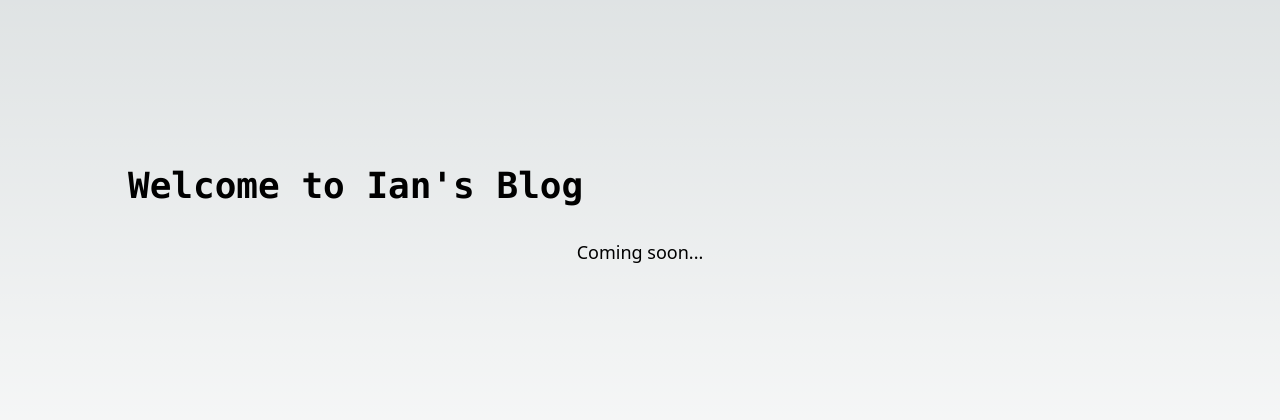
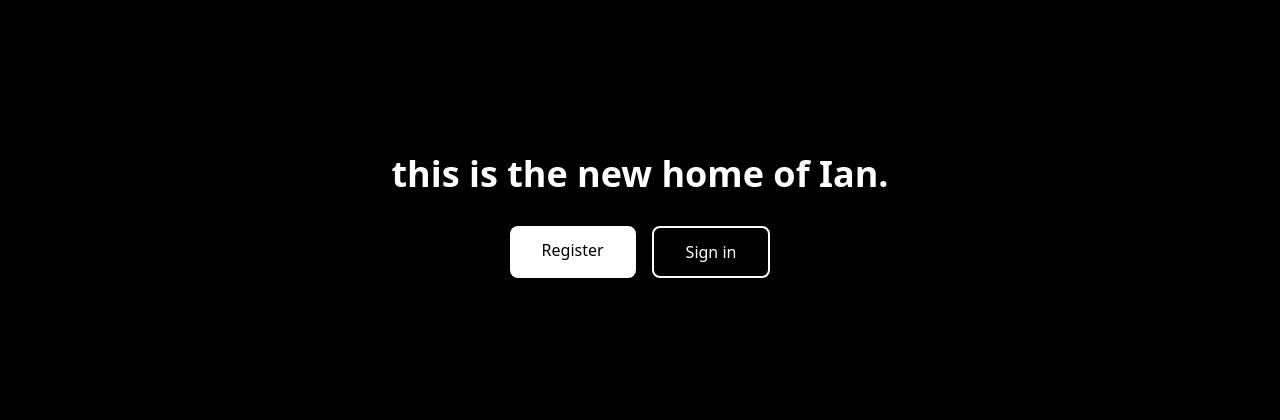
Before and after one commit to LyceumX/ian, a Next.js app: page / in a window 1280 px wide. Shown: the part 184-604 px from the top of the page. Built offline with nearby package versions, Linux system fonts and the light colour scheme.

Commit message:
Add Register and Sign in buttons to home page

```diff
--- a/src/app/page.tsx
+++ b/src/app/page.tsx
@@ -1,11 +1,18 @@
+import Link from "next/link";
+
 export default function Home() {
   return (
-    <main className="flex min-h-screen flex-col items-center justify-center p-24">
-      <div className="z-10 w-full max-w-5xl items-center justify-between font-mono text-sm lg:flex">
-        <h1 className="text-4xl font-bold">Welcome to Ian's Blog</h1>
-      </div>
-      <div className="mt-8">
-        <p className="text-lg">Coming soon...</p>
+    <main className="flex min-h-screen flex-col items-center justify-center p-24 bg-black text-white">
+      <h1 className="text-4xl font-bold text-center mb-8">
+        this is the new home of Ian.
+      </h1>
+      <div className="flex gap-4">
+        <Link href="/sign-up" className="px-8 py-3 bg-white text-black rounded-lg font-medium hover:bg-gray-200 transition-colors">
+          Register
+        </Link>
+        <Link href="/sign-in" className="px-8 py-3 border-2 border-white text-white rounded-lg font-medium hover:bg-white hover:text-black transition-colors">
+          Sign in
+        </Link>
       </div>
     </main>
   );
```
